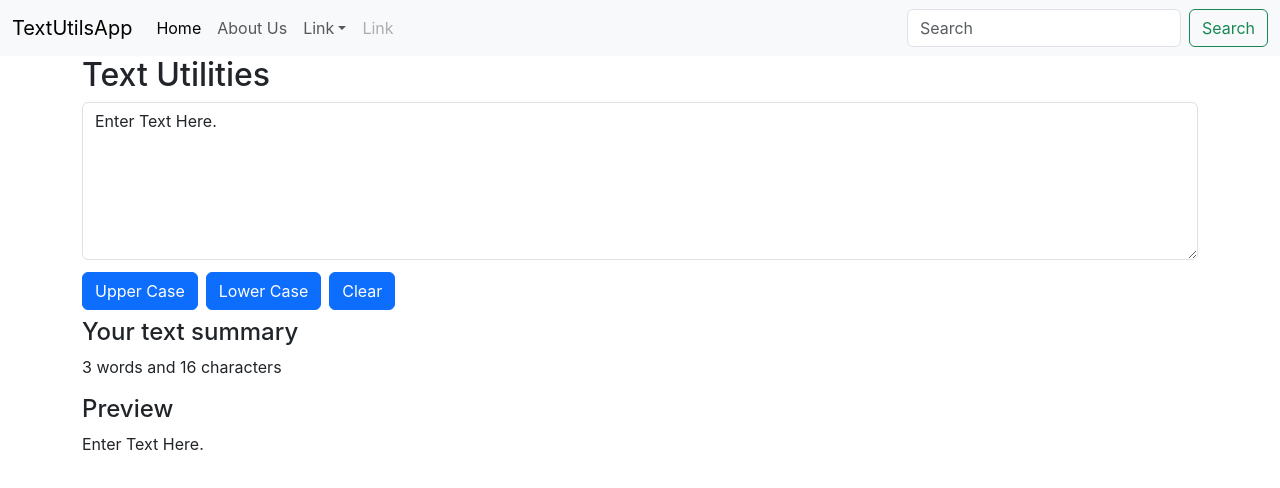
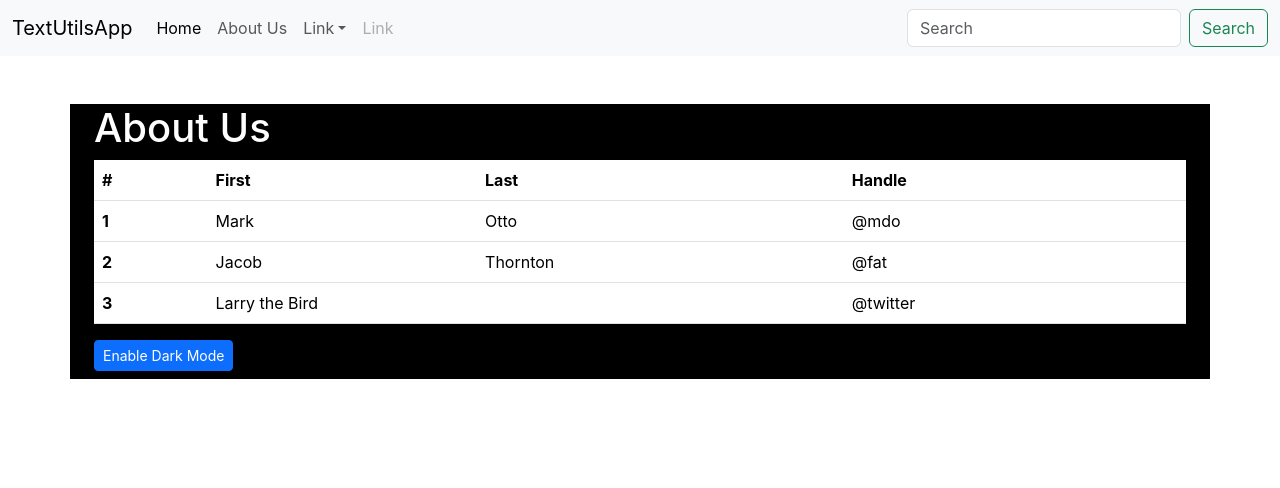
Before and after one commit to IJAHARKHAN/learnReact.io, a React (Create React App) app: page / in a window 1280 px wide. Shown: the top 488 px of the page. Built offline with nearby package versions, Linux system fonts and the light colour scheme.

Commit message:
comment textForm

```diff
--- a/src/App.js
+++ b/src/App.js
@@ -11,8 +11,8 @@ function AppMoonFunction() {
     <>
       {/* <Navbar title="TextUtils" aboutText="About" homeText="Home"/> */}
       <Navbar title="TextUtilsApp"/>
-      <TextForm  title="Utilities"/>
-      {/* <About/> */}
+      {/* <TextForm  title="Utilities"/> */}
+      <About/>
     </>
   );
 }
```
